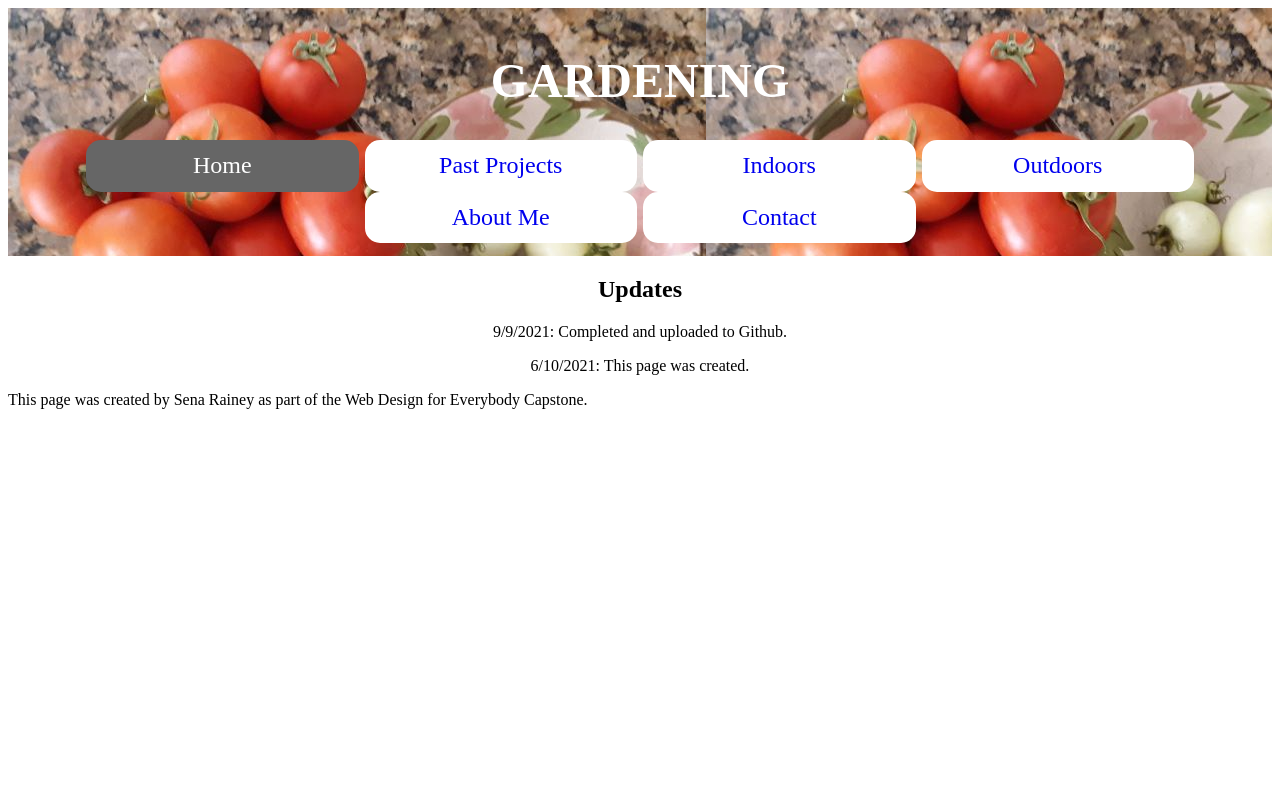
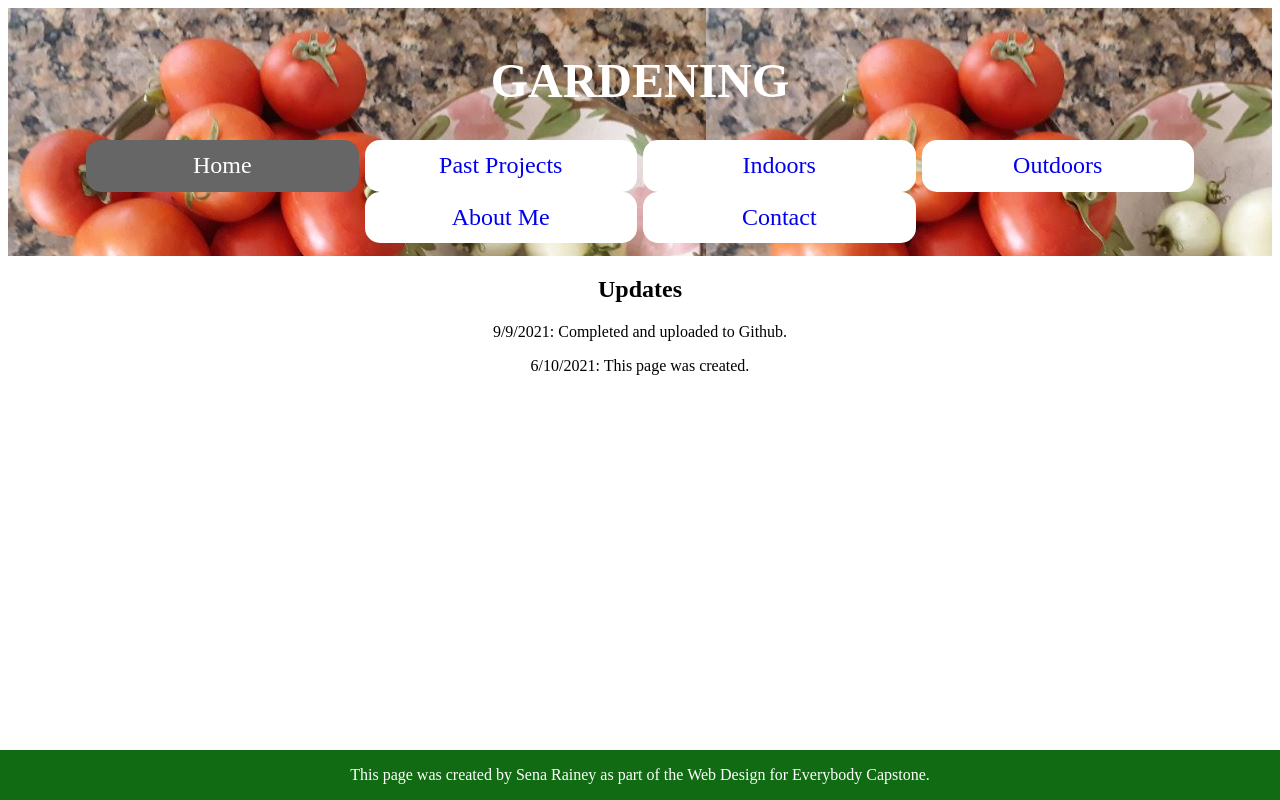
Before and after one commit to senarainey/portfolio, a plain HTML site: page index.html in a window 1280 px wide. Drawn offline with Linux system fonts and the light colour scheme.

Commit message:
Update portfolio.css

```diff
--- a/portfolio.css
+++ b/portfolio.css
@@ -64,6 +64,15 @@ p.blocktext{
 img.aboutme{
 width: 10%;
 }
+.footer {
+   position: fixed;
+   left: 0;
+   bottom: 0;
+   width: 100%;
+   background-color: #106B13;
+   color: white;
+   text-align: center;
+}
  }
 
  @media only screen and (min-width: 1024px) {
@@ -125,4 +134,13 @@ p.blocktext{
 img.aboutme{
 width: 10%;
 }
+.footer {
+   position: fixed;
+   left: 0;
+   bottom: 0;
+   width: 100%;
+   background-color: #106B13;
+   color: white;
+   text-align: center;
+}
 	}
```
